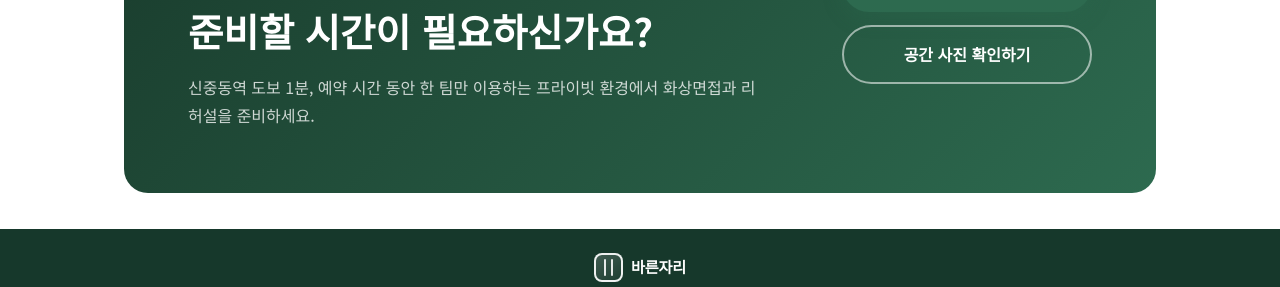
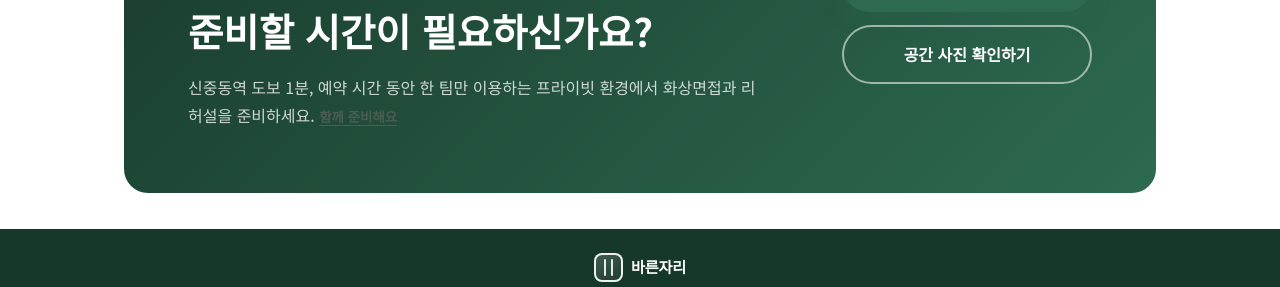
Before and after one commit to bareunspace/blog, a Jekyll site: the page built from interview.html, in a window 1280 px wide and 900 px high, scrolled down 5049 px. Shown: the part 500-787 px from the top of the window. Built offline with Jekyll 4.4.1, drawn with Linux system fonts in a browser that asks for light colours.

Commit message:
Link interview and community hub CTAs

```diff
--- a/community/index.html
+++ b/community/index.html
@@ -28,7 +28,7 @@
           </ul>
           <div class="hero-btns">
             <a href="#groups" class="btn-primary">지금 신청 가능한 모임 보기</a>
-            <a href="#forms-needed" class="btn-outline">내가 원하는 모임 바로 제안하기</a>
+            <a href="#forms-needed" class="btn-outline">함께 준비해요</a>
           </div>
           <div class="community-brand-philosophy" aria-label="바른자리 커뮤니티 철학">
             <p>혼자 준비하면 미루기 쉽습니다.</p>
--- a/interview.html
+++ b/interview.html
@@ -318,7 +318,7 @@
         <div>
           <p class="section-label soft">Ready for Interview?</p>
           <h2>중요한 면접을 조용하게<br />준비할 시간이 필요하신가요?</h2>
-          <p>신중동역 도보 1분, 예약 시간 동안 한 팀만 이용하는 프라이빗 환경에서 화상면접과 리허설을 준비하세요.</p>
+          <p>신중동역 도보 1분, 예약 시간 동안 한 팀만 이용하는 프라이빗 환경에서 화상면접과 리허설을 준비하세요. <a href="/community/#forms-needed" class="blog-conversion-text-link">함께 준비해요</a></p>
         </div>
         <div class="blog-conversion-actions">
           <a href="https://m.place.naver.com/place/2041312316/ticket" target="_blank" rel="noopener noreferrer" class="btn-primary" data-cta="interview_prep_hub_booking">면접 시간 예약하기</a>
```
